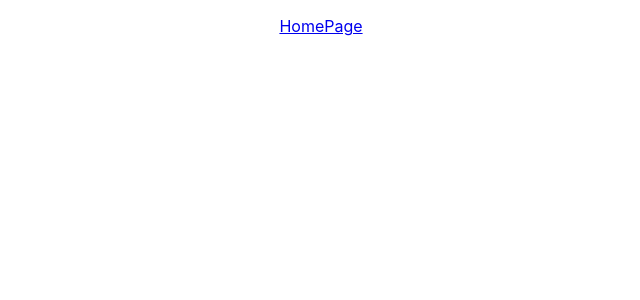
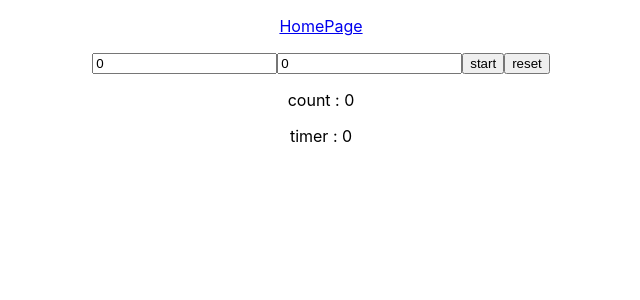
Before and after one commit to sai6855/my-react-template, a React (Create React App) app: page /number-increment-counter in a window 1280 px wide. Before the commit this address had no page. Shown: the top 300 px of the page, without its empty margins (319-959 px from the left). Built offline with nearby package versions, Linux system fonts and the light colour scheme.

Commit message:
added interview question

```diff
--- a/src/App.tsx
+++ b/src/App.tsx
@@ -5,6 +5,7 @@ import CachePage from "./Pages/CachePage";
 import DebounceExample from "./Pages/DebounceExample";
 import HomePage from "./Pages/HomePage";
 import InfiniteScroll from "./Pages/InfiniteScroll";
+import NumberIncrementCounter from "./Pages/InterviewExamples/NumberIncrementCounter";
 import MouseInfo from "./Pages/MouseInfo";
 
 function App() {
@@ -21,7 +22,10 @@ function App() {
             <Route path="/infinte-scroll" element={<InfiniteScroll />} />
             <Route path="/mouse-position" element={<MouseInfo />} />
             <Route path="/debounce" element={<DebounceExample />} />
-            <Route path="/cache" element={<CachePage />} />
+            <Route
+              path="/number-increment-counter"
+              element={<NumberIncrementCounter />}
+            />
           </Routes>
         </BrowserRouter>
       </div>
--- a/src/Pages/DebounceExample.tsx
+++ b/src/Pages/DebounceExample.tsx
@@ -20,7 +20,7 @@ const DebounceExample = () => {
     () => {
       dispatch(fetchData, value);
     },
-    2000,
+    500,
     [value]
   );
 
--- a/src/Pages/HomePage.tsx
+++ b/src/Pages/HomePage.tsx
@@ -3,13 +3,23 @@ import AddPropstochild from "../common-code/Components/AddPropstochild";
 
 const HomePage = () => {
   return (
-    <div style={{ display: "flex", flexDirection: "column" }}>
+    <div
+      style={{ display: "flex", flexDirection: "column", alignItems: "center" }}
+    >
       <AddPropstochild style={{ margin: "0.5rem", padding: "0.5rem" }}>
         {/* <Link to="/">Home</Link> */}
         <Link to="/infinte-scroll">InfiniteScroll</Link>
         <Link to="/mouse-position">Mouse info</Link>
         <Link to="/debounce">Debounce</Link>
         <Link to="/cache">Cache</Link>
+
+        <div style={{ display: "flex", alignItems: "center" }}>
+          <a href="https://learnersbucket.com/examples/interview/number-increment-counter-in-javascript-react/">
+            Interview:
+          </a>
+
+          <Link to="/number-increment-counter">number-increment-counter</Link>
+        </div>
       </AddPropstochild>
     </div>
   );
--- /dev/null
+++ b/src/Pages/InterviewExamples/NumberIncrementCounter.tsx
@@ -0,0 +1,80 @@
+import React, { useEffect } from "react";
+
+const NumberIncrementCounter = () => {
+  const [count, setCount] = React.useState(0);
+  const [countUI, setCountUI] = React.useState(0);
+  const [duration, setDuration] = React.useState(0);
+  const [timer, setTimer] = React.useState(0);
+  const [start, setStart] = React.useState(false);
+
+  const handleStart = () => setStart(true);
+
+  useEffect(() => {
+    let timerInt: NodeJS.Timer;
+    let countInt: NodeJS.Timer;
+
+    if (start) {
+      timerInt = setInterval(() => {
+        setTimer((prevTimer) =>
+          prevTimer === duration ? prevTimer : prevTimer + 1
+        );
+      }, 1000);
+
+      countInt = setInterval(() => {
+        setCountUI((prevCount) =>
+          count === prevCount ? prevCount : prevCount + 1
+        );
+      }, 1000 * (duration / count));
+    }
+
+    return () => {
+      if (timerInt) clearInterval(timerInt);
+      if (countInt) clearInterval(countInt);
+    };
+  }, [start, duration, count]);
+
+  return (
+    <div>
+      <form onSubmit={(e) => e.preventDefault()}>
+        <input
+          type="number"
+          required
+          value={count}
+          onChange={(e) => {
+            setStart(false);
+            setCount(e.target.valueAsNumber);
+          }}
+        />
+        <input
+          type="number"
+          required
+          value={duration}
+          onChange={(e) => {
+            setStart(false);
+            setDuration(e.target.valueAsNumber);
+          }}
+        />
+
+        <button type="submit" onClick={handleStart}>
+          start
+        </button>
+        <button
+          onClick={() => {
+            setStart(false);
+            setCount(0);
+            setDuration(0);
+            setTimer(0);
+            setCountUI(0);
+          }}
+        >
+          reset
+        </button>
+      </form>
+
+      <div style={{ margin: "1rem" }}>count : {countUI}</div>
+      <div style={{ margin: "1rem" }}>timer : {timer}</div>
+    </div>
+  );
+};
+
+export default NumberIncrementCounter;
--- a/src/common-code/Components/AddPropstochild.tsx
+++ b/src/common-code/Components/AddPropstochild.tsx
@@ -14,7 +14,10 @@ function AddPropstochild({ children, ...rest }: Params) {
           return child;
         }
 
-        return React.cloneElement(child as ReactElement, rest);
+        return React.cloneElement(child as ReactElement, {
+          ...rest,
+          style: { ...(child.props.style || {}), ...(rest.style || {}) },
+        });
       })}
     </>
   );
```
